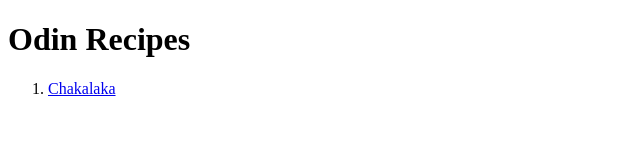
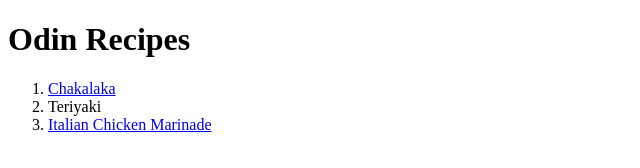
Before and after one commit to K-Longo/odin-recipes, a plain HTML site: page index.html in a window 1280 px wide. Shown: the whole page, without its empty margins (0-640 px from the left). Drawn offline with Linux system fonts and the light colour scheme.

Commit message:
Index.html modified
Links to newly created pages added to the homepage

```diff
--- a/index.html
+++ b/index.html
@@ -10,6 +10,8 @@
     <p>
         <ol>
             <li><a href="recipes/chakalaka.html">Chakalaka</a></li>
+            <li><a href="recipes/teriyaki.html"></a>Teriyaki</li>
+            <li><a href="recipes/italian_chicken_marinade.html">Italian Chicken Marinade</a></li>
         </ol>
     </p>
 </body>
```
